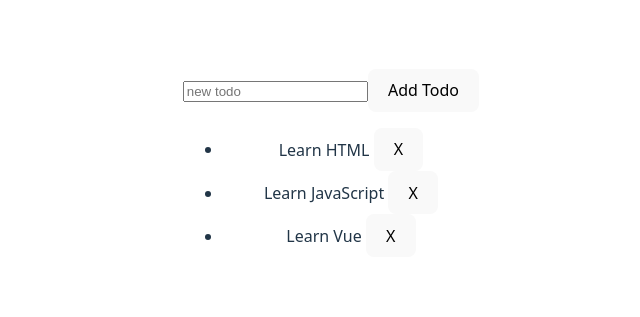
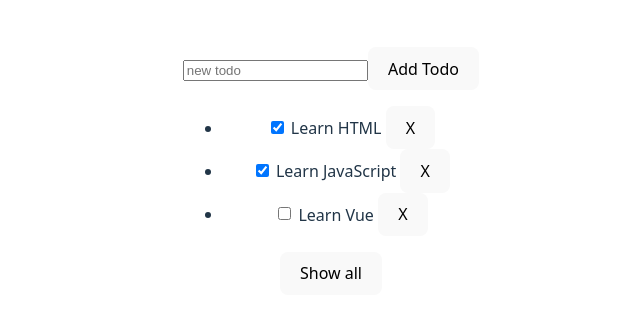
Before and after one commit to L7BUG/vue-demo, a Vue app: page / in a window 1280 px wide. Shown: the part 229-546 px from the top of the page, without its empty margins (309-949 px from the left). Built offline with nearby package versions, Linux system fonts and the light colour scheme.

Commit message:
vue-demo-08

```diff
--- a/src/App.vue
+++ b/src/App.vue
@@ -1,22 +1,32 @@
 <script lang="ts" setup>
-import {ref} from 'vue'
+import {computed, ref} from 'vue'
 
 interface Todo {
   id: number,
-  text: string
+  text: string,
+  done: boolean,
 }
+
+const hideCompleted = ref<boolean>(true)
 
 let id: number = 0;
 const newTodo = ref<string>('')
 const todos = ref<Todo[]>([
-  {id: id++, text: 'Learn HTML'},
-  {id: id++, text: 'Learn JavaScript'},
-  {id: id++, text: 'Learn Vue'}
+  {id: id++, text: 'Learn HTML', done: true},
+  {id: id++, text: 'Learn JavaScript', done: true},
+  {id: id++, text: 'Learn Vue', done: false}
 ])
 
+const filteredTodos = computed<Todo[]>(() => {
+  if (hideCompleted.value) {
+    return todos.value;
+  } else {
+    return todos.value.filter(item => !item.done);
+  }
+})
+
 function addTodo() {
-  // ...
-  todos.value.push({id: id++, text: newTodo.value});
+  todos.value.push({id: id++, text: newTodo.value, done: false});
 }
 
 function removeTodo(todo: Todo) {
@@ -31,11 +41,15 @@
     <button>Add Todo</button>
   </form>
   <ul>
-    <li v-for="todo in todos" :key="todo.id">
+    <li v-for="todo in filteredTodos" :key="todo.id">
+      <input v-model="todo.done" type="checkbox">
       {{ todo.text }}
       <button @click="removeTodo(todo)">X</button>
     </li>
   </ul>
+  <button @click="hideCompleted = !hideCompleted">
+    {{ hideCompleted ? 'Show all' : 'Hide completed' }}
+  </button>
 </template>
 
 <style scoped>
```
